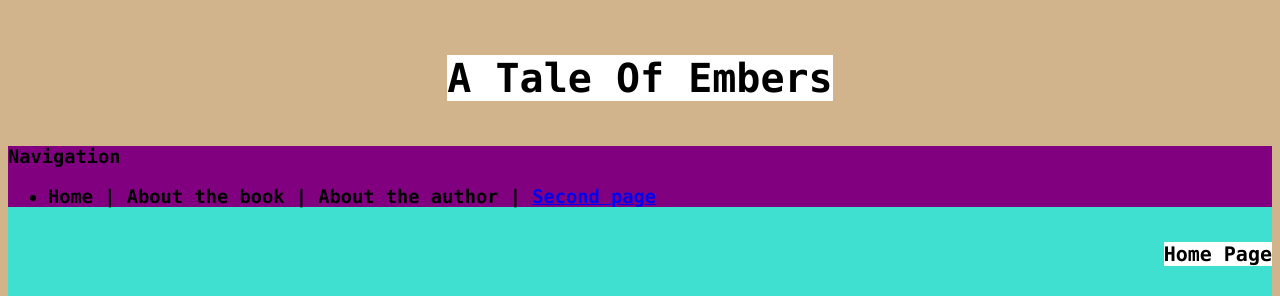
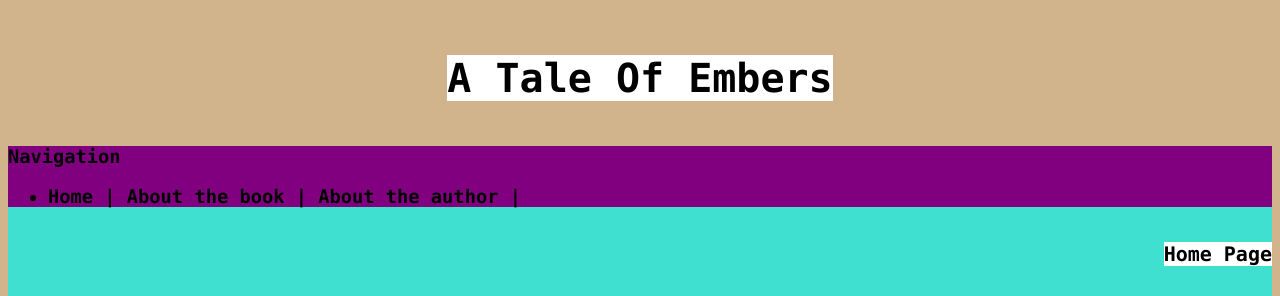
Before and after one commit to 60029/A-Tale-of-Embers-, a plain HTML site: page index.html in a window 1280 px wide. Shown: the top 296 px of the page. Drawn offline with Linux system fonts and the light colour scheme.

Commit message:
Update index.html

```diff
--- a/index.html
+++ b/index.html
@@ -49,12 +49,13 @@ p{
       <div id="nav">
       <h3> Navigation
       <ul>
-        <li>Home | About the book | About the author | <a href="index2.html" title="second page">Second page</a>
+        <li>Home | About the book | About the author |
         </div>
       <div id="main">
       <h2>Home Page</h2>
       <p>This story is about a red dragonling named Ember, on a journey across her land ot the glow lagoon she heard about from a goods trader. The trader tells her of the mountain of soles, the fog horn sea, and the desert of despair.
 Ember trucks across the mountain, in the process she sprains her wing and forceing her to walk, she sales across the sea and slowly trudges across the desert of despair. Along the way she makes many friends, some of which, she stays with to this day.
+       <br><a href="index2.html" title="second page">Second page</a>
   </p>
      <img id="dragon1" src="http://i350.photobucket.com/albums/q427/60029/IMGA08241_zpsuifuxyqo.jpg">
       <p> About the Author: </p>
```
